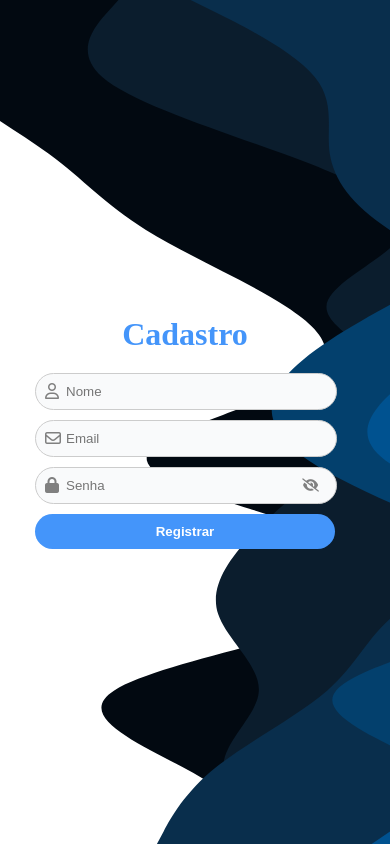
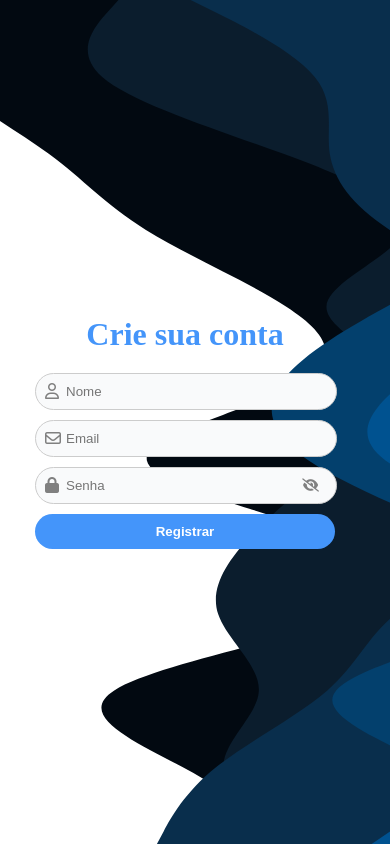
Before and after one commit to felstylex/Angular-RhControl, an Angular app: page /register in a window 390 px wide. Built offline with nearby package versions, Linux system fonts and the light colour scheme.

Commit message:
Overflow Hidden para smarthphone

```diff
--- a/src/app/login/login.component.less
+++ b/src/app/login/login.component.less
@@ -16,6 +16,8 @@
     justify-content: center;
     align-items: center;
     margin-left: 0px;
+    overflow-x: hidden;
+    overflow-y: hidden;
   }
 }
 
--- a/src/app/register/register.component.html
+++ b/src/app/register/register.component.html
@@ -1,7 +1,7 @@
 <div class="body">
   <div class="registration-container">
     <form class="registration-form" (ngSubmit)="register()">
-      <h1>Cadastro</h1>
+      <h1>Crie sua conta</h1>
       <div class="name">
         <i class="fa-regular fa-user"></i>
         <input type="text" placeholder="Nome" id="name" name="name" [(ngModel)]="user.name">
--- a/src/app/register/register.component.less
+++ b/src/app/register/register.component.less
@@ -16,6 +16,8 @@
     justify-content: center;
     align-items: center;
     margin-left: 0px;
+    overflow-x: hidden;
+    overflow-y: hidden;
   }
 
 }
```
